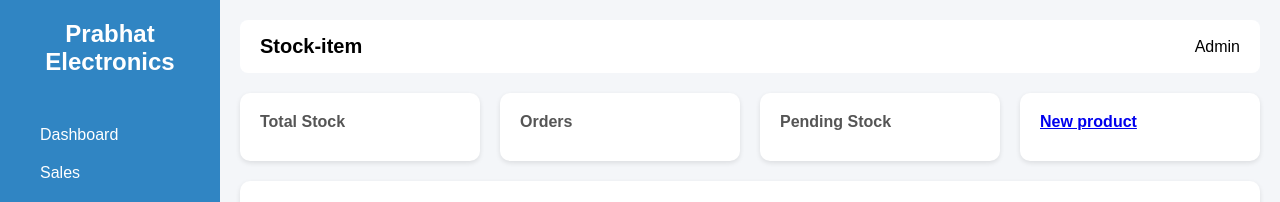
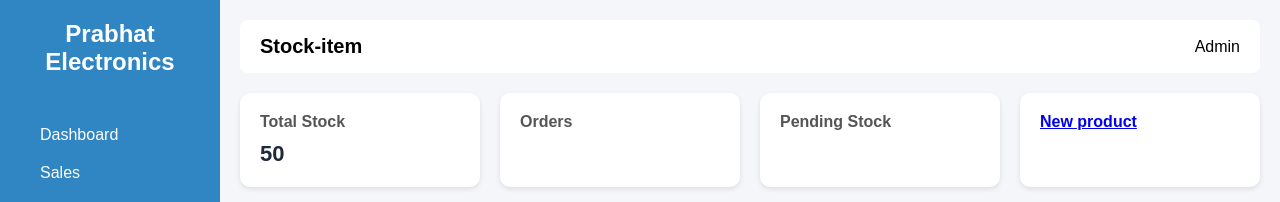
Before and after one commit to Shalinee1418/MIS-for-prabhat-electronics, a PHP site: template pages/product/index.php in a window 1280 px wide. Shown: the top 202 px of the page. Run offline with PHP 8.4, Linux system fonts and the light colour scheme; the template is opened without the code that fills it, so the values that code supplies are empty.

```diff
--- a/pages/product/index.php
+++ b/pages/product/index.php
@@ -31,7 +31,7 @@ $products = $productController->getAll();
     <div class="cards">
       <div class="card">
         <h3>Total Stock</h3>
-        <p></p>
+        <p> 50</p>
       </div>
       <div class="card">
         <h3>Orders</h3>
```
